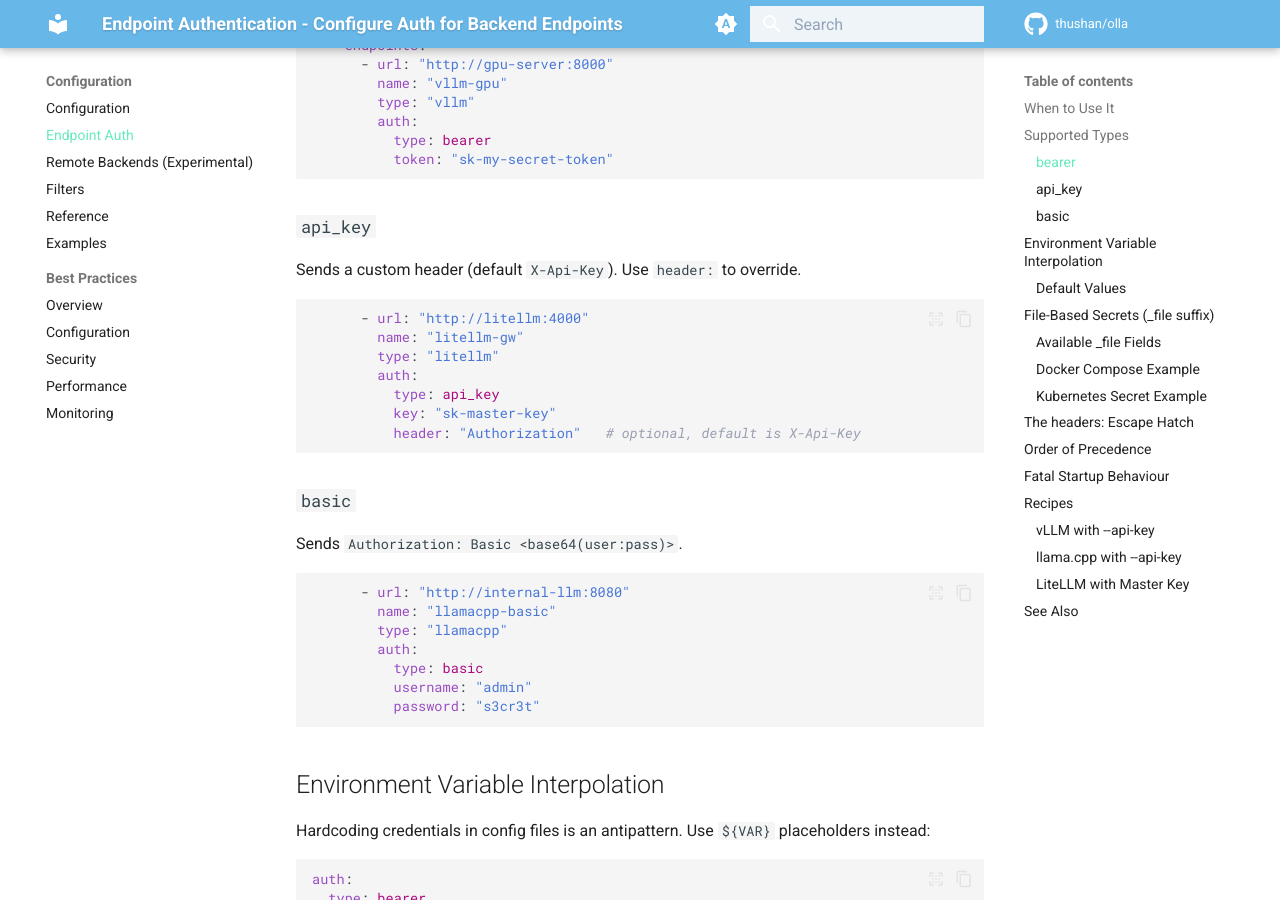
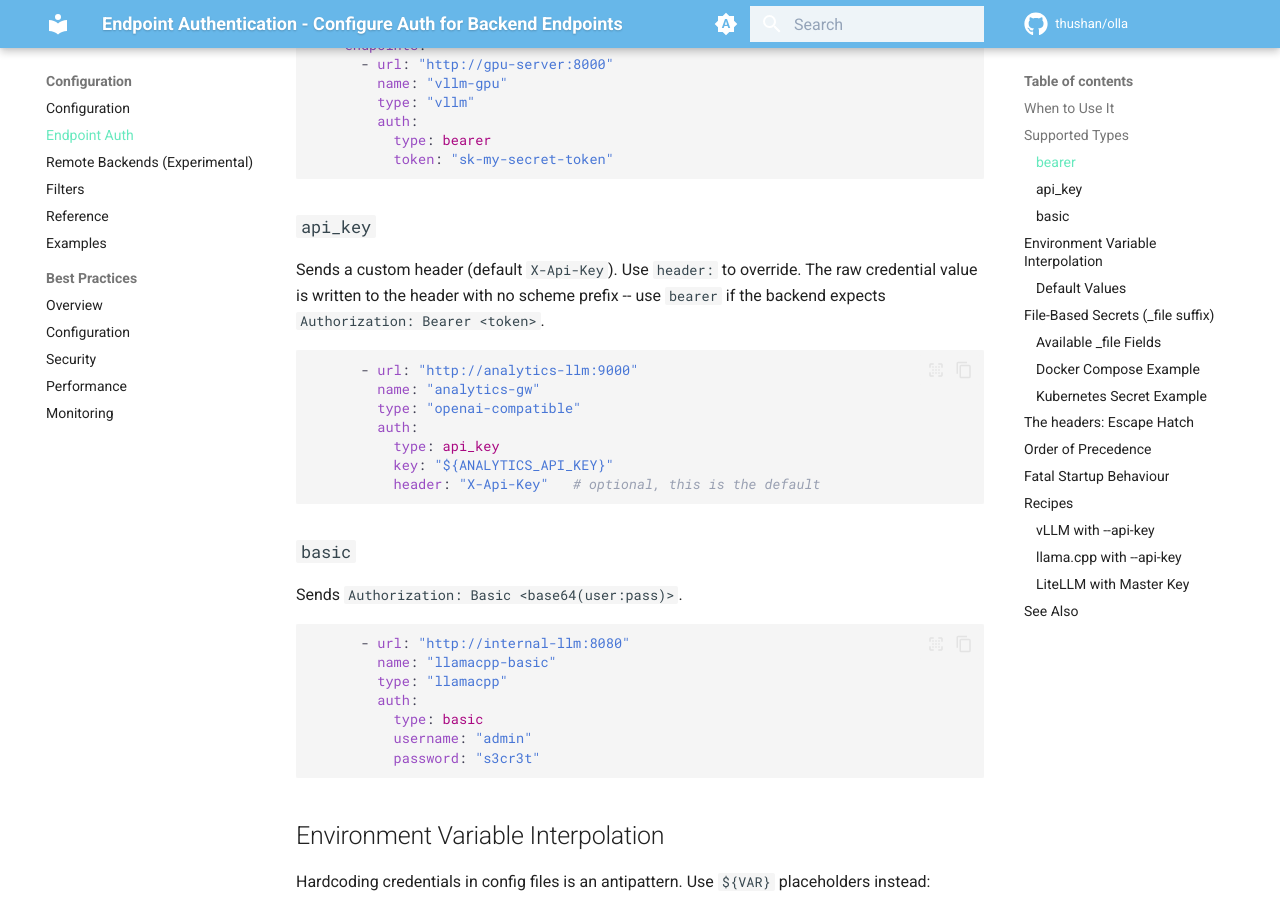
Before and after one commit to leo-3889/olla, an MkDocs documentation site: the page built from docs/content/configuration/endpoint-auth.md, in a window 1280 px wide and 900 px high, scrolled down 747 px. Built offline with MkDocs 1.6.1 and Material for MkDocs 9.7.7, drawn with Linux system fonts in a browser that asks for light colours; comment, search, counter and statistics services are not loaded.

````diff
--- a/docs/content/configuration/endpoint-auth.md
+++ b/docs/content/configuration/endpoint-auth.md
@@ -38,16 +38,18 @@
 
 ### `api_key`
 
-Sends a custom header (default `X-Api-Key`). Use `header:` to override.
+Sends a custom header (default `X-Api-Key`). Use `header:` to override. The raw credential
+value is written to the header with no scheme prefix -- use `bearer` if the backend expects
+`Authorization: Bearer <token>`.
 
 ```yaml
-      - url: "http://litellm:4000"
-        name: "litellm-gw"
-        type: "litellm"
+      - url: "http://analytics-llm:9000"
+        name: "analytics-gw"
+        type: "openai-compatible"
         auth:
           type: api_key
-          key: "sk-master-key"
-          header: "Authorization"   # optional, default is X-Api-Key
+          key: "${ANALYTICS_API_KEY}"
+          header: "X-Api-Key"   # optional, this is the default
 ```
 
 ### `basic`
````
Also changed, not shown: docs/content/configuration/reference.md (+5 -5 lines).
